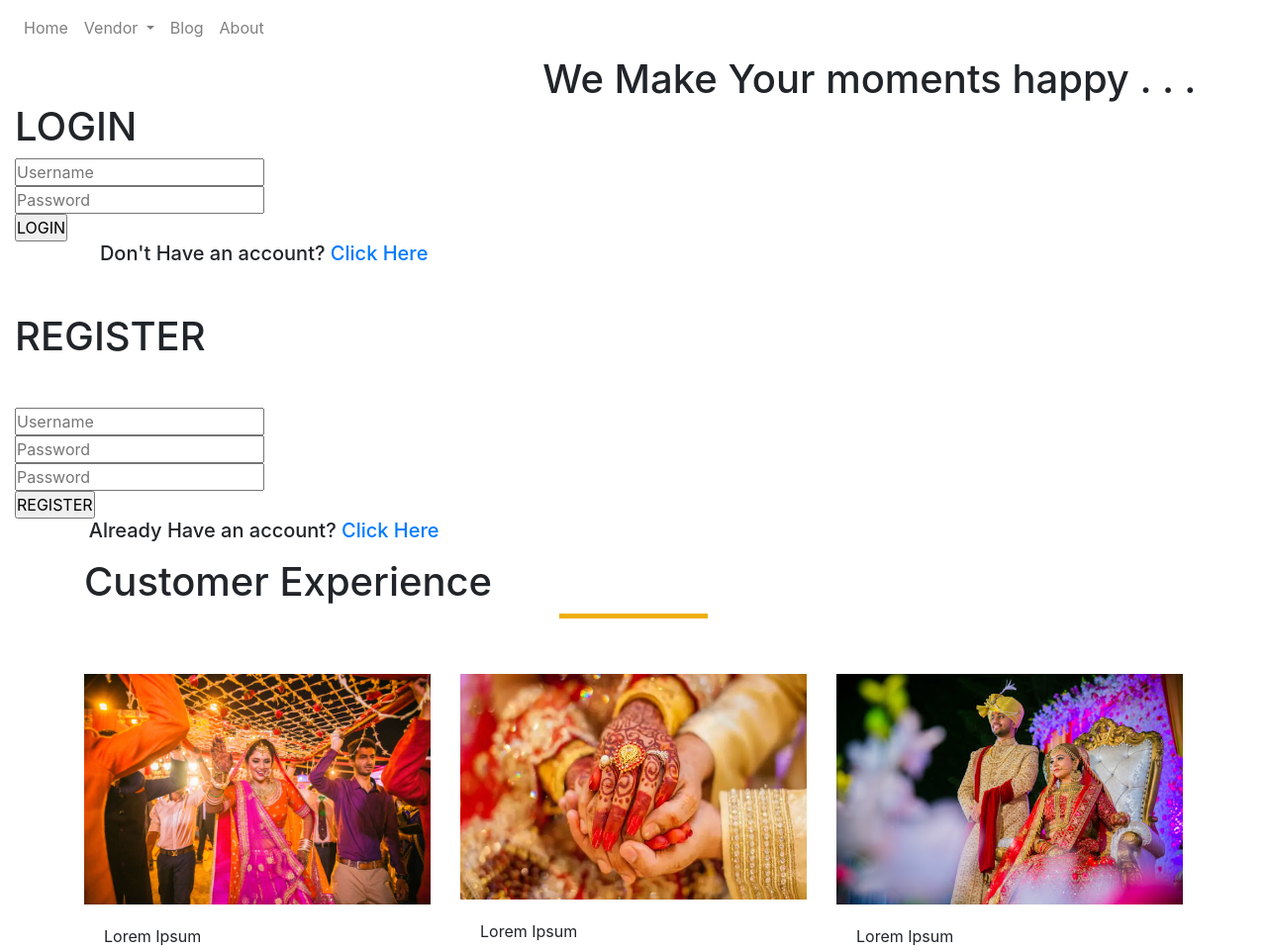
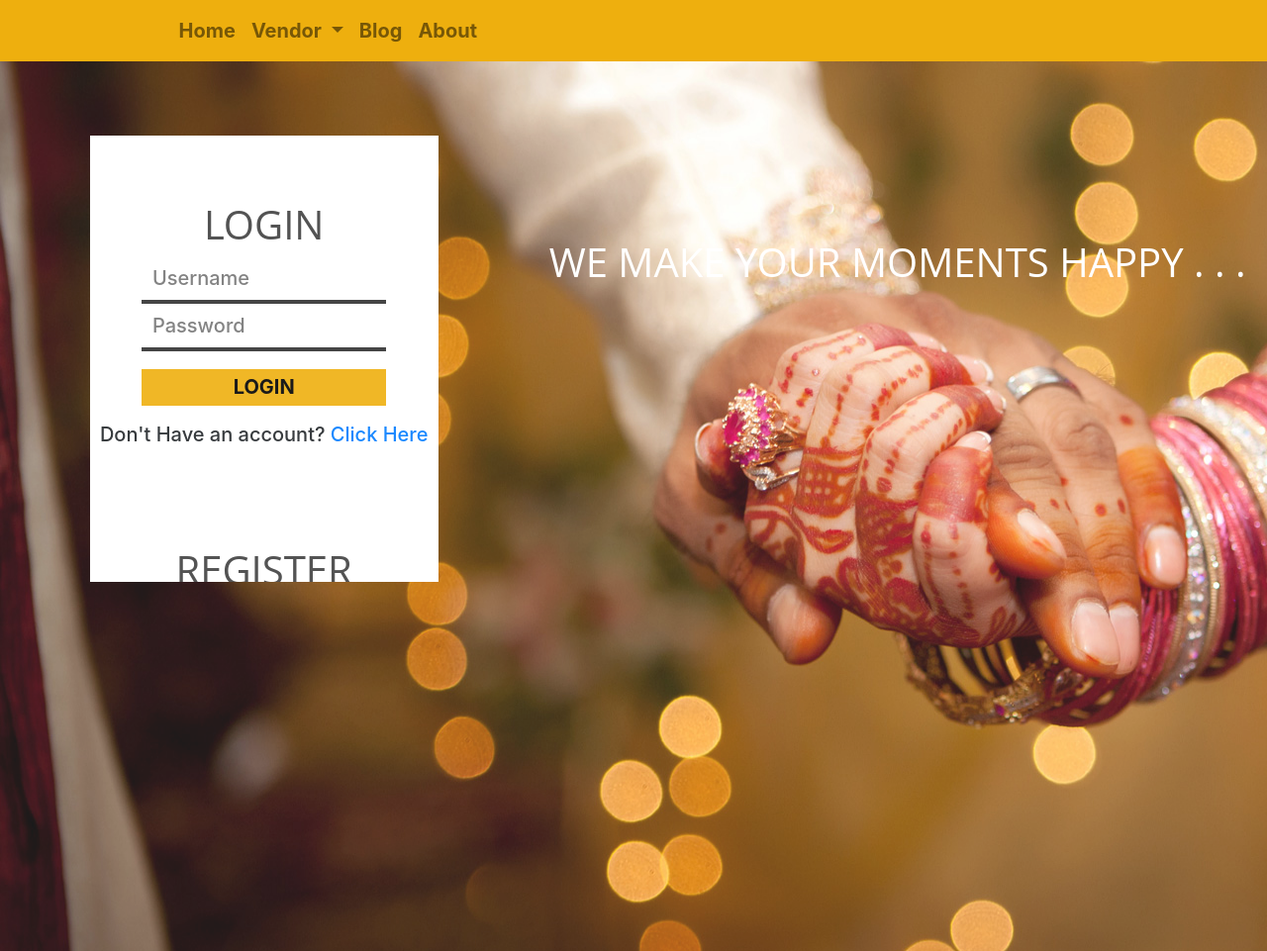
Before and after one commit to bhavesh48/aforevermoment, a plain HTML site: page index.html in a window 1280 px wide. Shown: the top 961 px of the page at 99% size. Drawn offline with nearby package versions, Linux system fonts and the light colour scheme.

Commit message:
Add files via upload

```diff
--- a/style.css
+++ b/style.css
@@ -3,13 +3,124 @@
     margin: 0;
     padding: 0;
 }
+/*------------------------------banner Section-----------------------------*/
+
+.nav-set
+{
+    background: #EEAF0E;
+    font-weight: 700;
+    font-size: 20px;
+}
+.nav-set-item
+{
+    margin-left: 10%;
+}
+.nav-link:hover
+{
+    background-color: #af7d00;
+}
+.banner
+{
+    background-image: url(img/banner-img.jpg);
+    filter: opacity(90%);
+    background-repeat: no-repeat;
+    height: 100%;
+}
+span
+{
+    font-size: 40px;
+    font-weight: 600;
+}
+.input-field
+{
+    margin-left: 15%;
+    width: 70%;
+    padding: 2% 3%;
+    border-bottom: 4px solid #303030;
+    border-right: none;
+    border-left: none;
+    border-top: none;
+    outline: none;
+    font-size: 20px;
+    font-weight: 500;
+}
+.input-field:hover
+{
+    border-bottom: 4px solid #EEAF0E;
+}
+.btn-submit
+{
+    margin-left: 15%;
+    width: 70%;
+    background-color: #EEAF0E;
+    color: #303030;
+    margin-top: 5%;
+    padding: 1%;
+    font-size: 20px;
+    font-weight: 700;
+    color: #000;
+    font-style: "Open Sans";
+    border:none;
+    margin-bottom: 5%;
+}
+.btn-submit:hover
+{
+    color: #EEAF0E;
+    background-color: #303030;
+}
+#login ~ .login-box
+{
+    width: 40%;
+
+}
+.login-box
+{
+    background-color: #fff;
+    height:50%;
+    width: 70%;
+    margin-left: auto;
+    margin-right: auto;
+    overflow:hidden;
+    margin-top: 15%;
+}
+.banner-title
+{
+    text-transform: uppercase;
+    color: #fff;
+    text-shadow: #303030;
+    margin-top: 20%;
+}
+.log-reg
+{
+    padding-bottom: 10%;
+}
+/*-----------------------Customer Experinece-------------------------------*/
+.customer-exp
+{
+    height: 50%
+}
+.img-title
+{
+    color: #EEAF0E;
+    font-size: 30px;
+    font-family: "Open Sans";
+    font-weight: 700;
+}
+.img-desc
+{
+    font-size: 15px;
+    font-weight: 500;
+    font-family: "Open Sans";
+}
+/*---------------------------how it works---------------------------*/
 .main
 {
     background-color: #F3F3F3;
     height: auto;
 }
-.main h1
+h1
 {
+    padding-top:5%;
     color: #404040;
     font-family: "Open Sans";
     text-align:center;
@@ -64,3 +175,51 @@
     color: #303030;
     transition: .5s;
   }
+
+  .icons:hover
+  {
+
+      cursor: pointer;
+      filter: invert(1);
+  }
+  .icon:hover
+  {
+      background-color: #303030;
+      color: #EEAF0E;
+  }
+  .footer
+  {
+      background-color: #303030;
+  }
+.footer-title
+{
+    margin-top: 10%;
+    color: #fff;
+    text-align: left;
+}
+.detail
+{
+    color: #fff;
+    font-size: 25px;
+    font-family: "sans-serif", "open sans";
+    text-align: left;
+    margin-top: 5%;
+    margin-bottom: 10%;
+}
+.social-icon
+{
+    margin-top: 5%;
+    border-radius: 50%;
+    color: #fff;
+    font-size: 35px;
+}
+.soc-icon
+{
+    background-color: #fff;
+    color: #303030;
+    border-radius: 50%;
+    height: auto;
+    width: auto;
+    padding: 2% 2%;
+    margin-left: 5%;
+}
```
